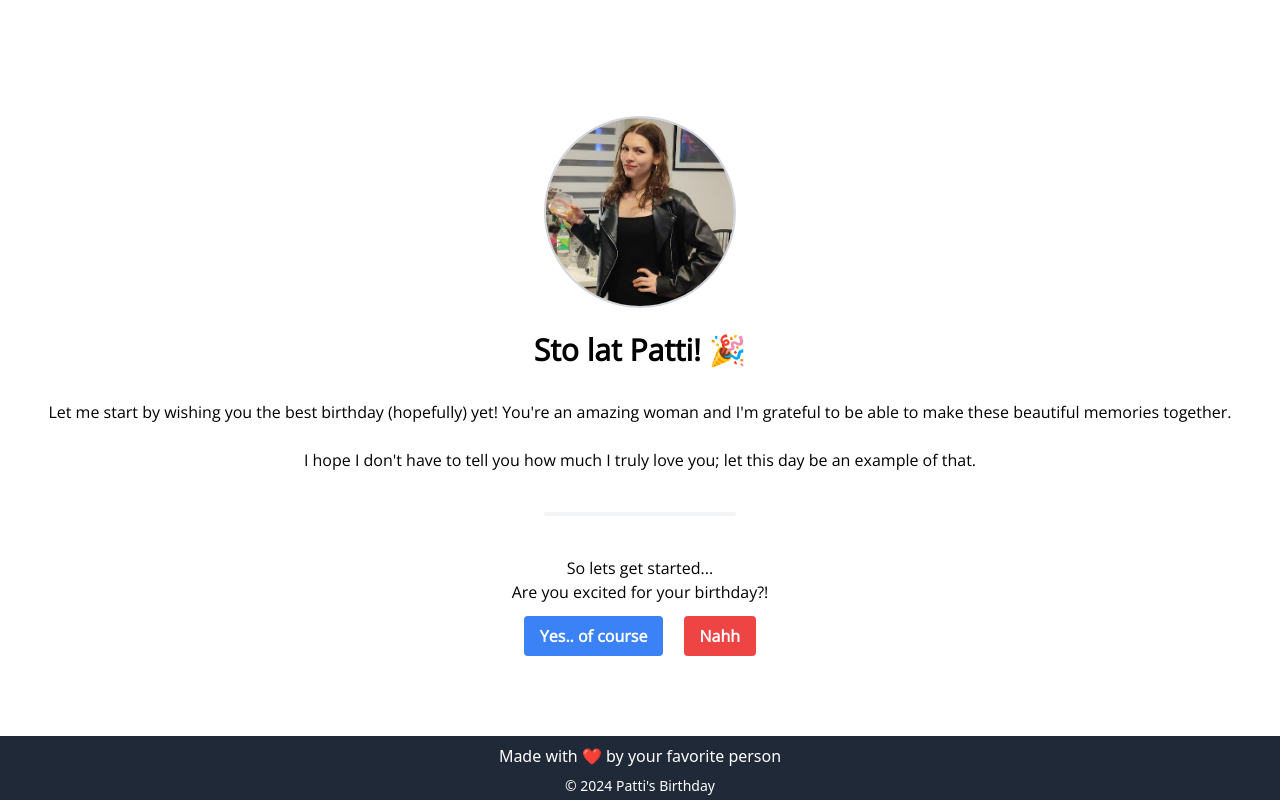
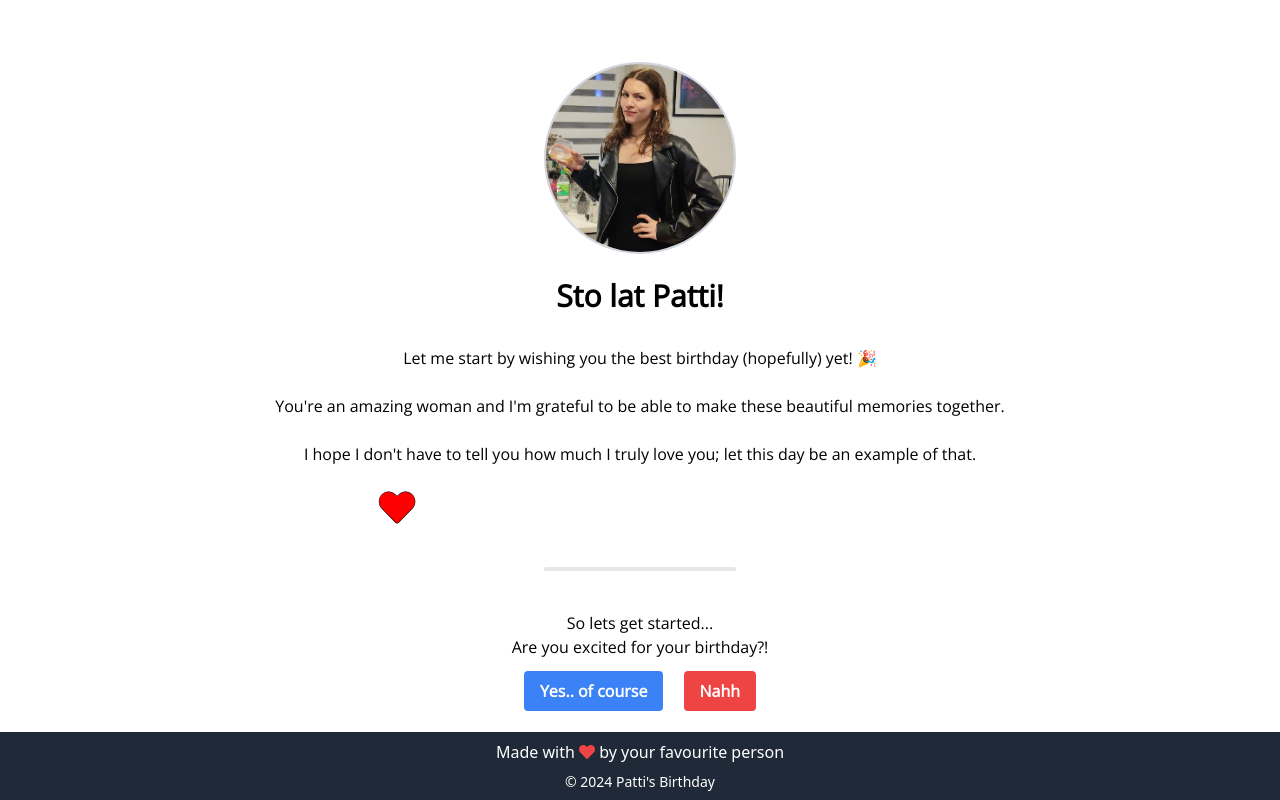
Before and after one commit to TheXianchu/thexianchu.github.io, a plain HTML site: page index.html in a window 1280 px wide. Drawn offline with nearby package versions, Linux system fonts and the light colour scheme.

Commit message:
animations

```diff
--- a/index.html
+++ b/index.html
@@ -78,13 +78,31 @@
             font-family: 'Open Sans', sans-serif;
             /* Add more styles if necessary */
         }
+
+        /* Heartbeat animation */
+        @keyframes heartbeat {
+            0% { transform: scale(1); }
+            50% { transform: scale(1.2); }
+            100% { transform: scale(1); }
+        }
+
+        /* Apply heartbeat animation to heart icon */
+        .heartbeat {
+            animation: heartbeat 1s infinite;
+        }
+
+        /* Add slight outline to heart icon */
+        .heart-outline {
+            -webkit-text-stroke: 0.5px black; /* Outline color and width */
+            -webkit-text-fill-color: red; /* Fill color */
+        }
     </style>
 </head>
 <body class="flex flex-col items-center justify-center min-h-screen">
 
-<div class="w-full text-center">
+<div class="w-full text-center flex flex-col items-center justify-center">
     <img src="patti.png" alt="Portrait Image" class="portrait-image mx-auto mb-6 rounded-full h-48 w-48 object-cover">
-    <h1 id="birthday-message" class="text-3xl font-bold mb-3 transition-all duration-500 transform scale-100 opacity-100 unlocked-text">Happy Birthday Patti! 🎉</h1>
+    <h1 id="birthday-message" class="text-3xl font-bold mb-3 transition-all duration-500 transform scale-100 opacity-100 unlocked-text">Happy Birthday Patti!</h1>
 </div>
 
 <div id="hidden-stuff-2" class="hidden mt-4 px-4">
@@ -92,9 +110,13 @@
 </div>
 
 <div id="question-section" class="text-center unlocked-text">
-    <p id="message-0" class="mb-6">Let me start by wishing you the best birthday (hopefully) yet! You're an amazing woman and I'm grateful to be able to make these beautiful memories together.</p>
-    <p id="message-1" class="mb-6"> I hope I don't have to tell you how much I truly love you; let this day be an example of that.</p>
-    <hr class="w-48 h-1 mx-auto my-4 bg-gray-100 border-0 rounded md:my-10 dark:bg-gray-700">
+    <p id="message-0" class="mb-6">Let me start by wishing you the best birthday (hopefully) yet! 🎉</p>
+    <p id="message-3" class="mb-6">You're an amazing woman and I'm grateful to be able to make these beautiful memories together.</p>
+    <p id="message-1" class="mb-6">I hope I don't have to tell you how much I truly love you; let this day be an example of that.</p>
+    <div class="w-full sm:w-1/3 px-2 mt-5">
+        <i class="fas fa-heart text-red-500 text-4xl block text-center heartbeat heart-outline"></i>
+    </div>
+    <hr class="w-48 h-1 mx-auto my-4 bg-gray-200 border-0 rounded md:my-10 dark:bg-gray-700">
     <p id="started" class="mt-2">So lets get started...</p>
     <p id="question" class="mb-3">Are you excited for your birthday?!</p>
     <button id="yesBtn" class="bg-blue-500 hover:bg-blue-700 text-white font-bold py-2 px-4 rounded mb-2 sm:mr-2">Yes..
@@ -123,8 +145,8 @@
 
 <!-- Footer -->
 <footer class="fixed bottom-0 left-0 w-full bg-gray-800 text-white text-center py-1">
-    <p class="mt-1 mb-2 text-md">Made with ❤️ by your favorite person</p>
-    <p class="text-sm">© 2024 Patti's Birthday</p>
+    <p class="mt-1 mb-2 text-md">Made with <i class="fas fa-heart text-red-500"></i> by your favourite person</p>
+    <p class="text-sm mb-1">© 2024 Patti's Birthday</p>
 </footer>
 
 <!-- Include JavaScript -->
@@ -148,6 +170,7 @@
         document.getElementById("nahBtn").classList.add('hidden');
         document.getElementById("message-0").classList.add('hidden');
         document.getElementById("message-1").classList.add('hidden');
+        document.getElementById("message-3").classList.add('hidden');
         document.getElementById("started").classList.add('hidden');
         document.getElementById("question").innerText = "ARE YOU EXCITED WOMAN??";
         document.getElementById("yesBtn").innerText = "Okay, fine 😒"
@@ -206,10 +229,10 @@
 
     // Define an array of birthday messages in different languages
     const birthdayMessages = [
-        "Sto lat Patti! 🎉",
-        "Gefeliciteerd Patti! 🎉",
-        "¡Feliz Cumpleaños Patti! 🎉",
-        "Happy birthday Patti! 🎉"
+        "Sto lat Patti!",
+        "Gefeliciteerd Patti!",
+        "¡Feliz Cumpleaños Patti!",
+        "Happy birthday Patti!"
     ];
 
     // Function to change the birthday message every 3 seconds with a fancy animation
```
